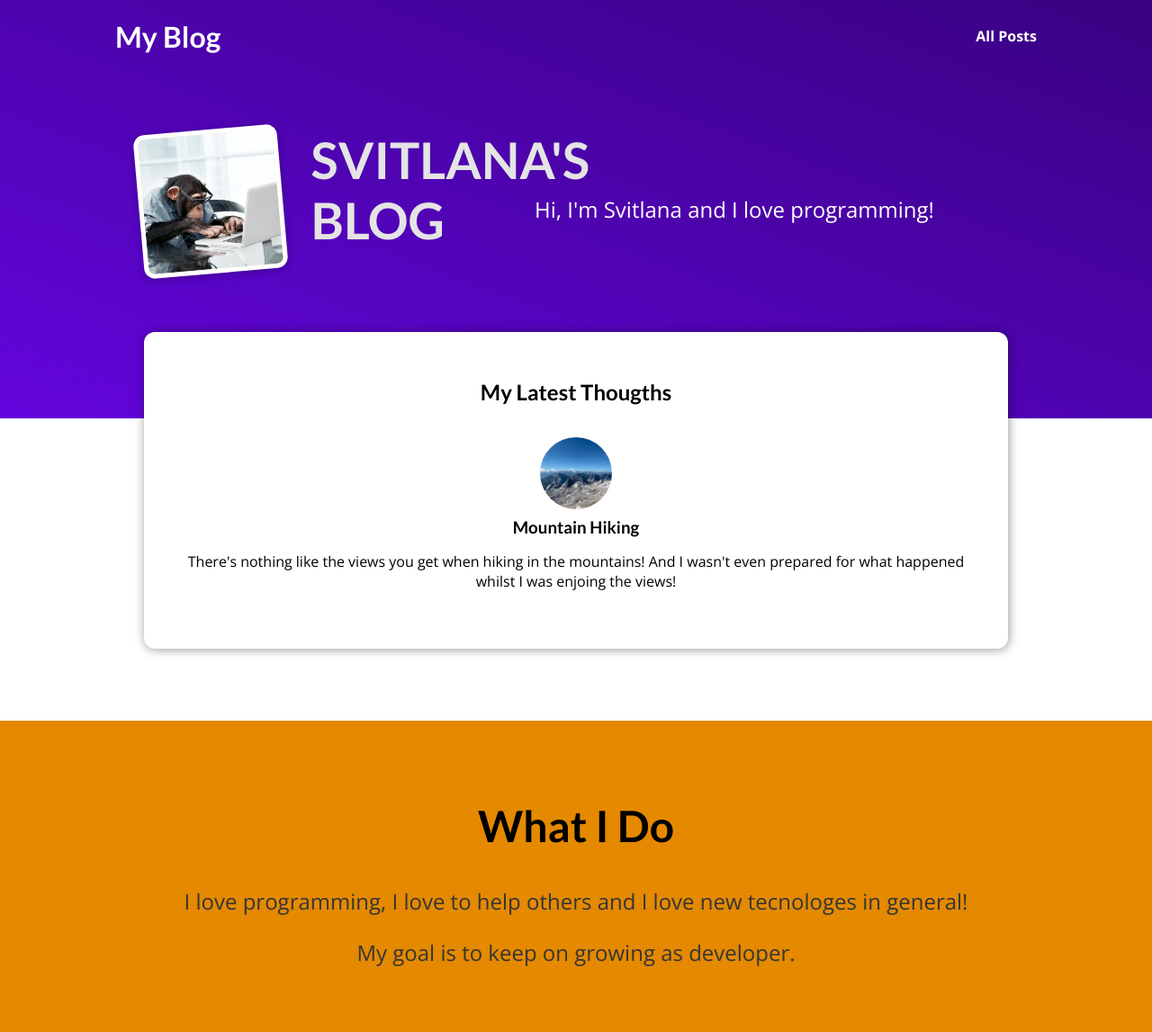
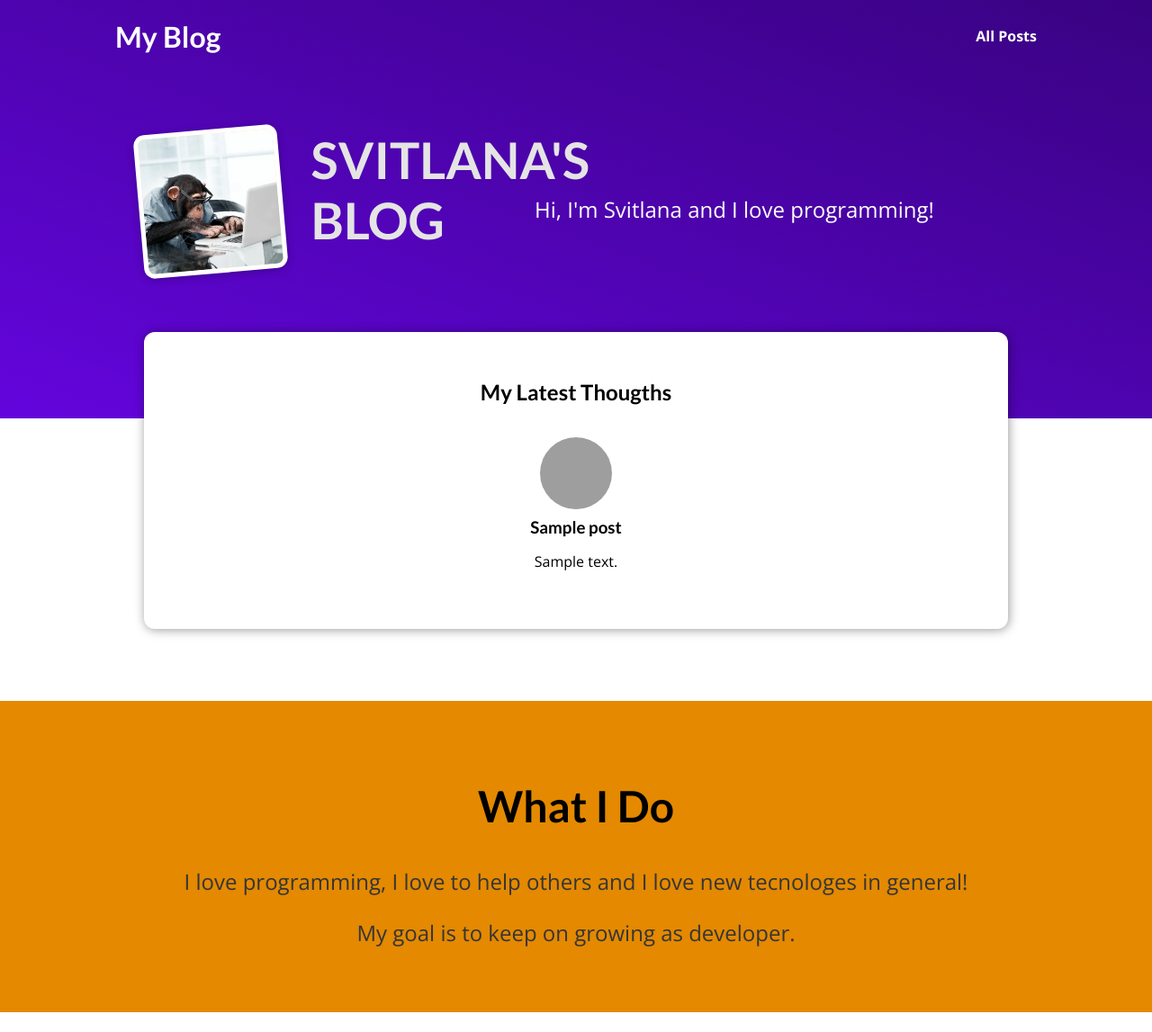
Before and after one commit to tsytsyksvitlana/my_site, a Django app: template blog/templates/blog/index.html in a window 1280 px wide. Shown: the whole page at 90% size. After the commit the page ends 1125 px from the top, so only its background shows below. Run offline with Django 3.2, Linux system fonts and the light colour scheme; the template is opened without the code that fills it: most values are stand-ins (such as "Sample title", 1, 10 or a date in 2020); grey boxes are pictures that could not be loaded.

Commit message:
Special Template Features & Syntax added

```diff
--- a/blog/templates/blog/includes/post.html
+++ b/blog/templates/blog/includes/post.html
@@ -2,13 +2,11 @@
 
 <li>
     <article class='post'>
-        <a href="{% url "post-detail-page" "the-mountains" %}">
-            <img src='{% static "blog/images/mountains.jpg" %}' alt='Mountain Hiking'/>
+        <a href="{% url "post-detail-page" post.slug %}">
+            <img src="{% static "blog/images/"|add:post.image %}" alt="{{ post.title }}"/>
             <div class='post__content'>
-                <h3>Mountain Hiking</h3>
-                <p>There's nothing like the views you get when hiking in the mountains!
-                    And I wasn't even prepared for what happened whilst I was enjoing the views!
-                </p>
+                <h3>{{ post.title }}</h3>
+                <p>{{ post.excerpt }}</p>
             </div>
         </a>
     </article>
--- a/blog/templates/blog/index.html
+++ b/blog/templates/blog/index.html
@@ -24,7 +24,9 @@
     <h2>My Latest Thougths</h2>
 
     <ul>
-        {% include "blog/includes/post.html" %}
+        {% for post in posts %}
+            {% include "blog/includes/post.html" %}
+        {% endfor %}
     </ul>
 </section>
 
```
Also changed, not shown: blog/views.py (+9 -2 lines).
